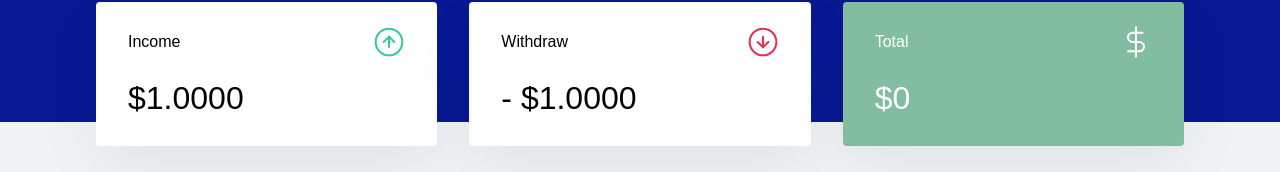
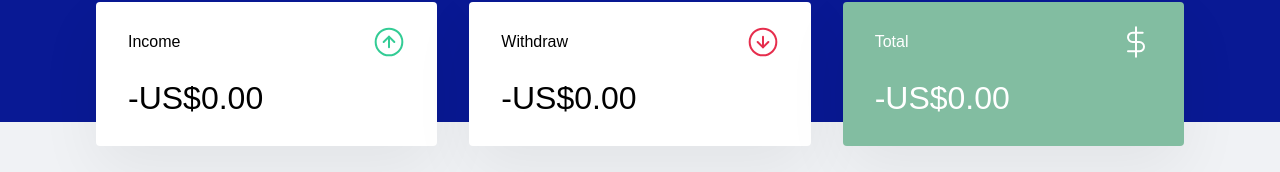
Before and after one commit to diebraga/App-finances, a React (Create React App) app: page / in a window 1280 px wide. Shown: the part 150-322 px from the top of the page. Built offline with nearby package versions, Linux system fonts and the light colour scheme; no server answers; what miragejs would draw is missing.

Commit message:
return sumary and format

```diff
--- a/src/components/Sumary/index.tsx
+++ b/src/components/Sumary/index.tsx
@@ -2,10 +2,30 @@ import { useContext } from 'react'
 import IncomeImg from '../../assets/income.svg'
 import OutCome from '../../assets/outcome.svg'
 import TotalImg from '../../assets/total.svg'
+import { TrasacrionContext } from '../../TrasactionContex'
 
 import { Container } from './styles';
 
 export const Sumary = (): JSX.Element => {
+  const { transactions } = useContext(TrasacrionContext)
+
+  const summary = transactions.reduce((acc, transaction) => {
+    if (transaction.type === 'deposit') {
+      acc.deposits += transaction.amount;
+      acc.total += transaction.amount;
+    } else {
+      acc.withdraws += transaction.amount;
+      acc.total -= transaction.amount;
+    }
+
+    return acc;
+  }, {
+    deposits: 0,
+    withdraws: 0,
+    total: 0
+  });
+
+
   return (
     <Container>
       <div>
@@ -13,21 +33,36 @@ export const Sumary = (): JSX.Element => {
           <p>Income</p>
           <img src={IncomeImg} alt='income'/>
         </header>
-        <strong>$1.0000</strong>
+        <strong>-
+        {new Intl.NumberFormat('en-UK', {
+            style: 'currency',
+            currency: 'USD'
+          }).format(summary.deposits)}
+        </strong>
       </div>
       <div>
         <header>
           <p>Withdraw</p>
           <img src={OutCome} alt='outcome'/>
         </header>
-        <strong>- $1.0000</strong>
+        <strong>-
+        {new Intl.NumberFormat('en-UK', {
+            style: 'currency',
+            currency: 'USD'
+          }).format(summary.withdraws)}
+        </strong>
       </div>
       <div style={{ background: '#82bda1', color: '#fff' }}>
         <header>
           <p>Total</p>
           <img src={TotalImg} alt='total'/>
         </header>
-        <strong>$0</strong>
+        <strong>-
+        {new Intl.NumberFormat('en-UK', {
+            style: 'currency',
+            currency: 'USD'
+          }).format(summary.total)}
+        </strong>
       </div>
     </Container>
   );
--- a/src/components/TransactionModal/index.tsx
+++ b/src/components/TransactionModal/index.tsx
@@ -4,7 +4,6 @@ import closeSvg from '../../assets/close.svg';
 import incomeImg from '../../assets/income.svg';
 import outcomeImg from '../../assets/outcome.svg';
 import { useState, FormEvent, useContext } from 'react';
-import { api } from '../../services/api';
 import { TrasacrionContext } from '../../TrasactionContex'
 
 interface TransactionModalProps {
```
